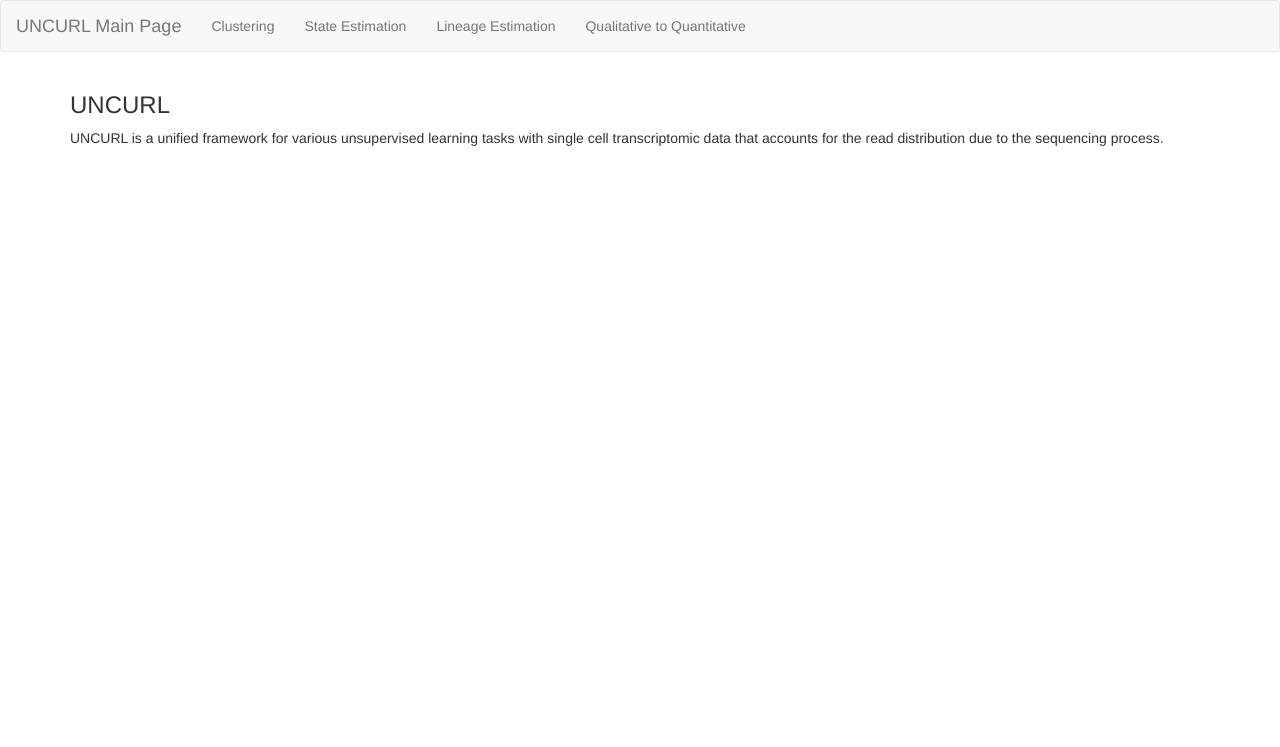
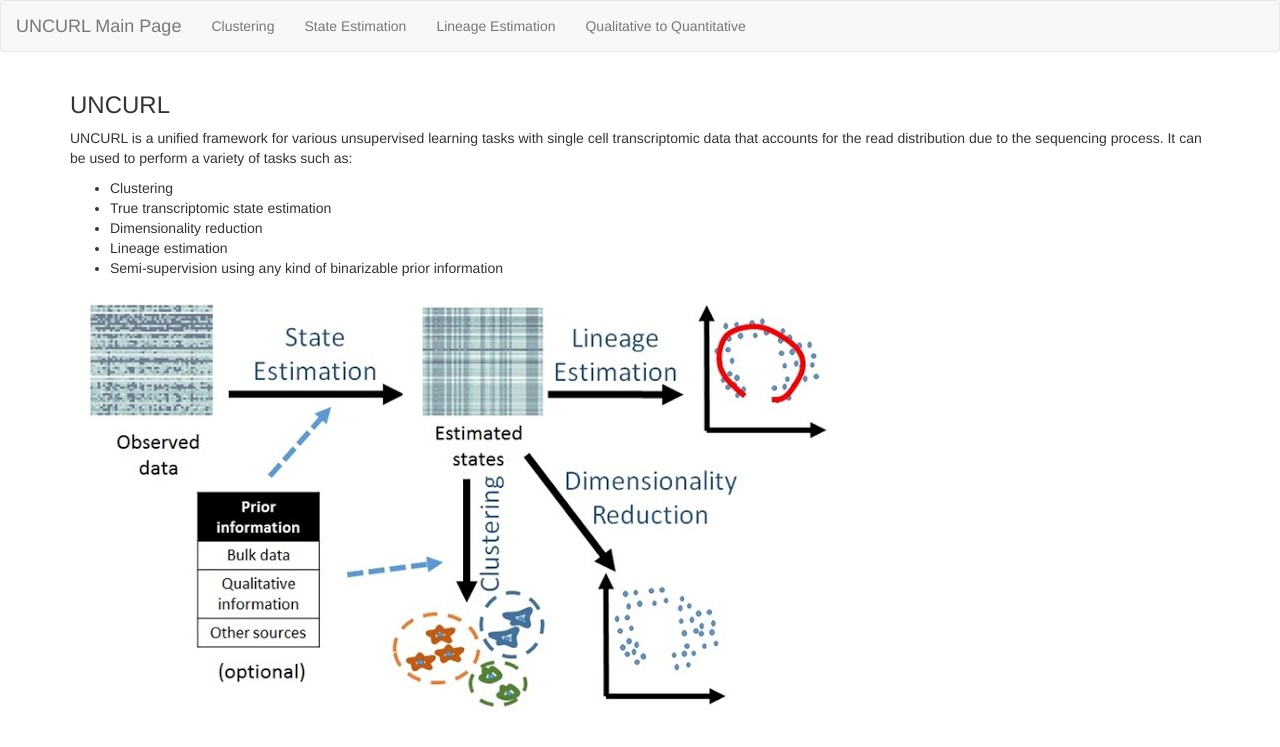
Before and after one commit to yjzhang/uncurl_app, a Flask app: page / in a window 1280 px wide. Shown: the top 747 px of the page. Run offline with Flask 2, Linux system fonts and the light colour scheme; some libraries are stand-ins or nearby versions.

Commit message:
added image to front page

```diff
--- a/app/templates/index.html
+++ b/app/templates/index.html
@@ -4,8 +4,17 @@
 <div class="container container-main" role="main">
     <h3>UNCURL</h3>
 
-    <p>UNCURL is a unified framework for various unsupervised learning tasks with single cell transcriptomic data that accounts for the read distribution due to the sequencing process.</p>
+    <p>UNCURL is a unified framework for various unsupervised learning tasks with single cell transcriptomic data that accounts for the read distribution due to the sequencing process. It can be used to perform a variety of tasks such as:</p>
 
+    <ul>
+        <li>Clustering</li>
+        <li>True transcriptomic state estimation</li>
+        <li>Dimensionality reduction</li>
+        <li>Lineage estimation</li>
+        <li>Semi-supervision using any kind of binarizable prior information</li>
+    </ul>
+
+    <img src="{{ url_for('static', filename='unnamed.jpg') }}">
 
 </div>
 {% endblock %}
```
Also changed, not shown: app/static/unnamed.jpg (added).
